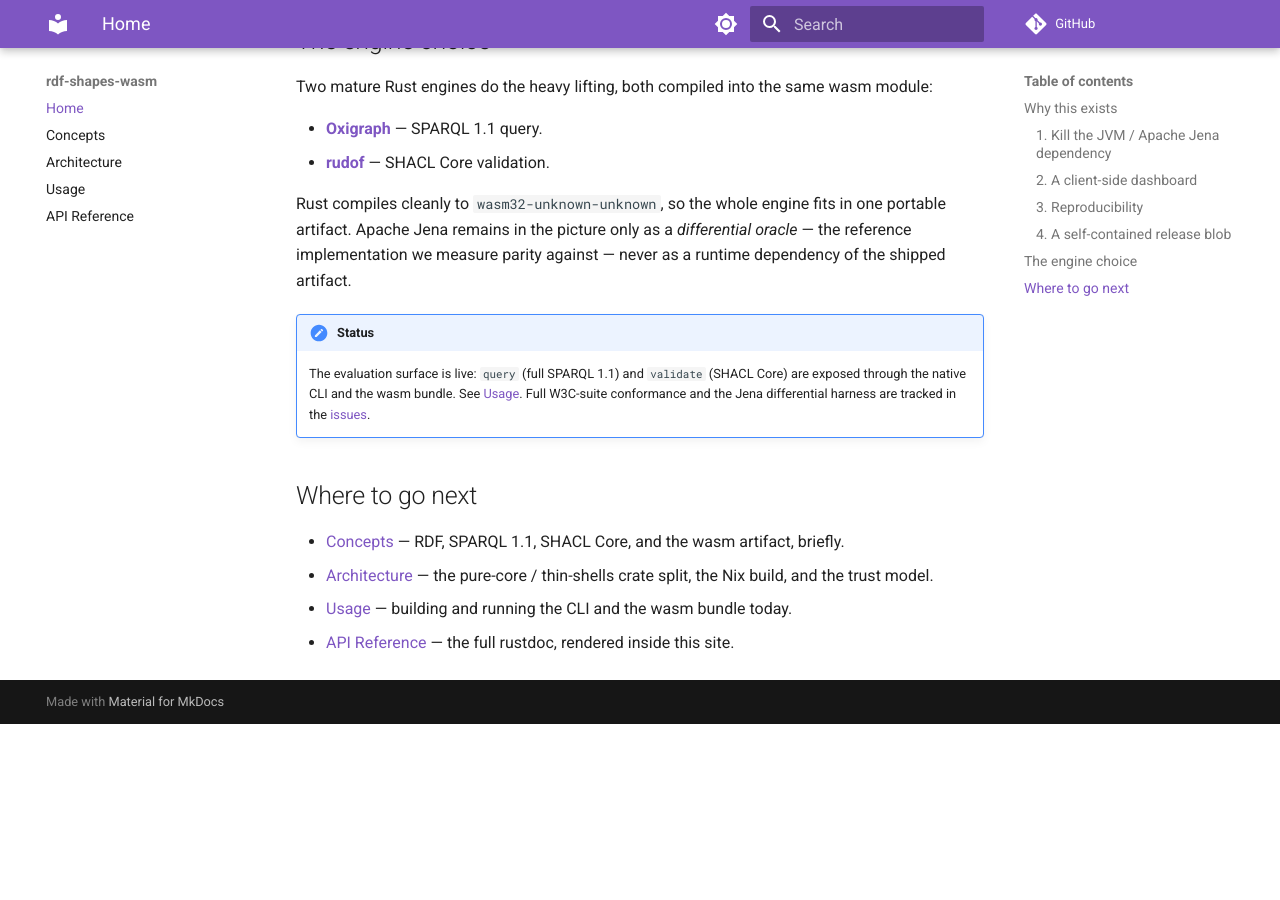
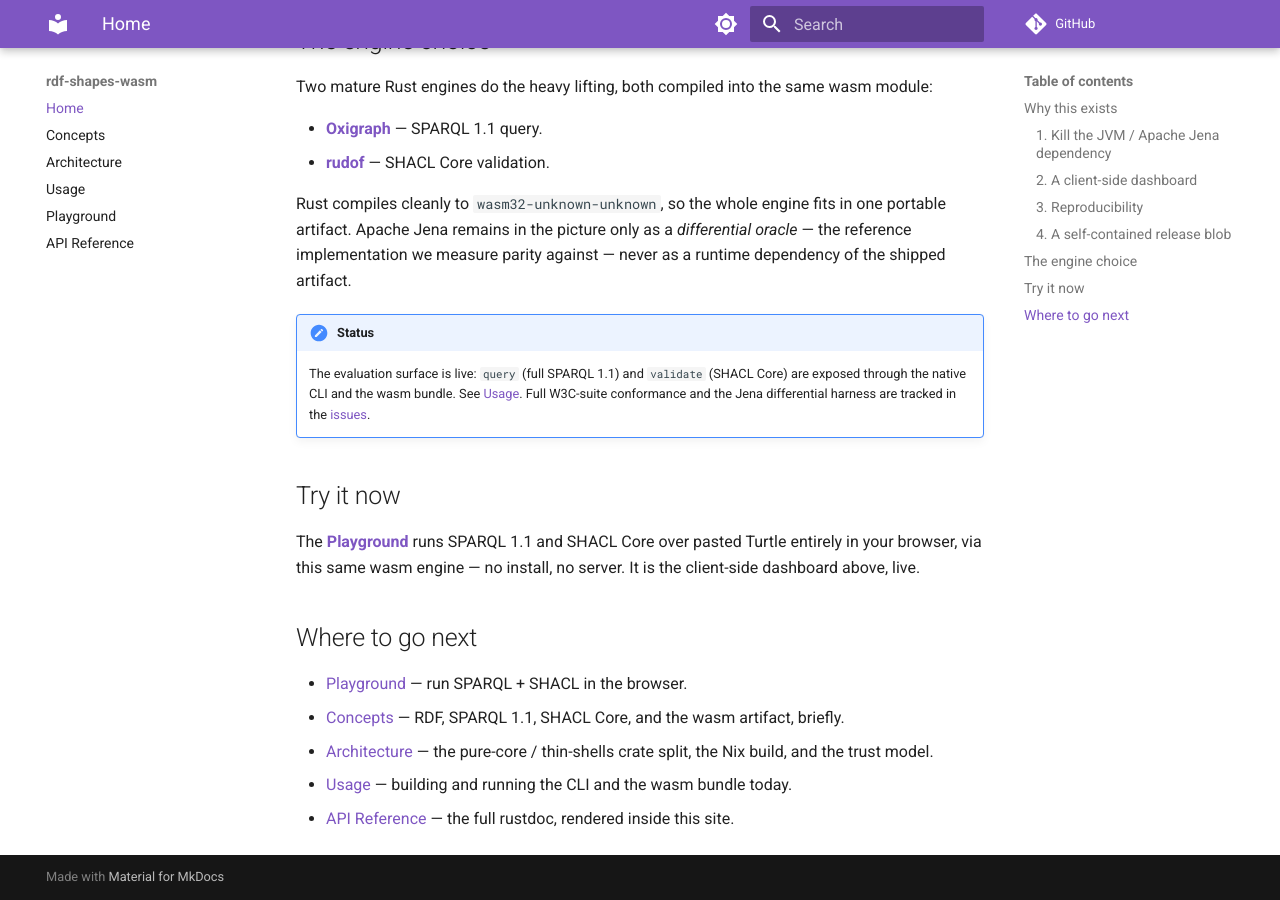
Before and after one commit to lambdasistemi/rdf-shapes-wasm, an MkDocs documentation site: the page built from docs/index.md, in a window 1280 px wide and 900 px high, scrolled down 1143 px. Built offline with MkDocs 1.6.1 and Material for MkDocs 9.7.7, drawn with Linux system fonts in a browser that asks for light colours; comment, search, counter and statistics services are not loaded; before the commit the page ends 1867 px from its top, so only the background shows below that.

Commit message:
ci: serve playground at /app and link it from the docs
- deploy-docs.yml: nix build .#playground, copy dist/* into site/app/
  alongside the existing rustdoc inline (single Pages workflow, no
  second one)
- mkdocs nav gains a Playground page; docs/playground.md embeds /app/
  in an iframe with a direct link; docs/index.md points to it

Verified: mkdocs --strict builds with the new nav, the playground
inlines into site/app/, and the inlined bundle loads (engine ready,
3 inputs) from the site path.

Tasks: T015

```diff
--- a/docs/index.md
+++ b/docs/index.md
@@ -69,8 +69,15 @@ parity against — never as a runtime dependency of the shipped artifact.
     the Jena differential harness are tracked in the
     [issues](https://github.com/lambdasistemi/rdf-shapes-wasm/issues).
 
+## Try it now
+
+The [**Playground**](playground.md) runs SPARQL 1.1 and SHACL Core over
+pasted Turtle entirely in your browser, via this same wasm engine — no
+install, no server. It is the client-side dashboard above, live.
+
 ## Where to go next
 
+- [Playground](playground.md) — run SPARQL + SHACL in the browser.
 - [Concepts](concepts.md) — RDF, SPARQL 1.1, SHACL Core, and the wasm
   artifact, briefly.
 - [Architecture](architecture.md) — the pure-core / thin-shells crate
--- a/mkdocs.yml
+++ b/mkdocs.yml
@@ -57,4 +57,5 @@ nav:
   - Concepts: concepts.md
   - Architecture: architecture.md
   - Usage: usage.md
+  - Playground: playground.md
   - API Reference: api-reference.md
```
Also changed, not shown: docs/playground.md (added, +37 -0 lines), 1 other file.
